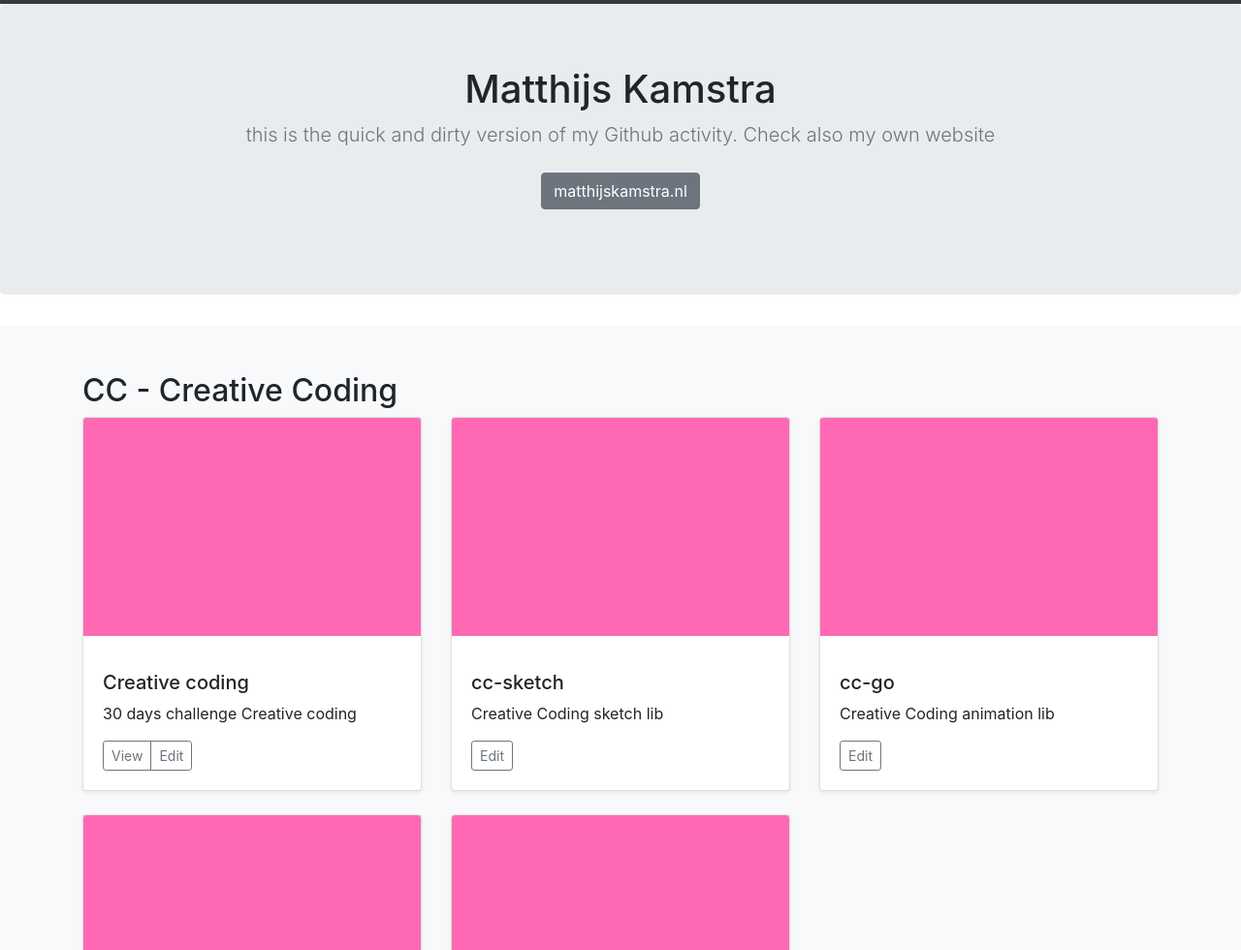
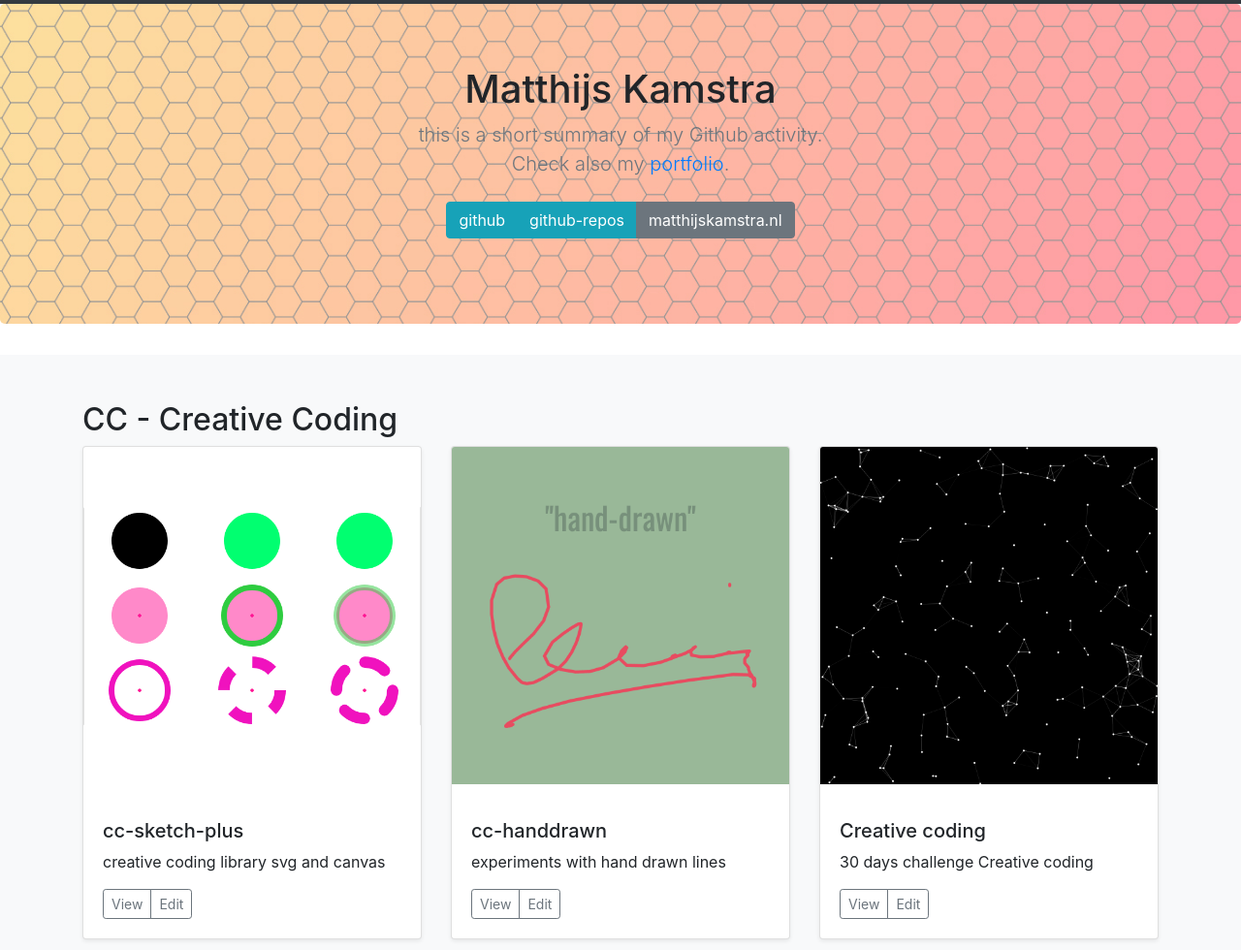
Before and after one commit to MatthijsKamstra/matthijskamstra.github.io, a plain HTML site: page index.html in a window 1280 px wide. Shown: the part 52-1032 px from the top of the page at 97% size. Drawn offline with nearby package versions, Linux system fonts and the light colour scheme.

Commit message:
update some new projects

```diff
--- a/index.html
+++ b/index.html
@@ -19,11 +19,21 @@
 	<link rel="stylesheet" href="https://stackpath.bootstrapcdn.com/bootstrap/4.3.1/css/bootstrap.min.css" integrity="sha384-ggOyR0iXCbMQv3Xipma34MD+dH/1fQ784/j6cY/iJTQUOhcWr7x9JvoRxT2MZw1T" crossorigin="anonymous">
 
 	<!-- font awesome -->
-
 	<link rel="stylesheet" href="https://use.fontawesome.com/releases/v5.7.2/css/all.css" integrity="sha384-fnmOCqbTlWIlj8LyTjo7mOUStjsKC4pOpQbqyi7RrhN7udi9RwhKkMHpvLbHG9Sr" crossorigin="anonymous">
 
 
 	<title>Matthijs Kamstra aka [mck] :: Unicorn</title>
+
+
+	<style>
+		.jumbotron{
+			background-image: url('img/bg_lite.jpg');
+			background-repeat: no-repeat;
+			background-size: cover;
+		}
+
+		.
+	</style>
 </head>
 
 <body>
@@ -76,9 +86,14 @@
 		<section class="jumbotron text-center">
 			<div class="container">
 				<h1 class="jumbotron-heading">Matthijs Kamstra</h1>
-				<p class="lead text-muted">this is the quick and dirty version of my Github activity. Check also my own website</p>
+				<p class="lead text-muted">this is a short summary of my Github activity.<br>Check also my <a href="http://www.matthijskamstra.nl" target="_blank">portfolio</a>.</p>
 				<p>
-					<a href="http://www.matthijskamstra.nl" class="btn btn-secondary my-2" target="_blank">matthijskamstra.nl</a>
+					<div class="btn-group">
+						<a href="https://github.com/MatthijsKamstra" class="btn btn-info my-2" target="_blank">github</a>
+						<a href="https://github.com/MatthijsKamstra?tab=repositories" class="btn btn-info my-2" target="_blank">github-repos</a>
+
+						<a href="https://www.matthijskamstra.nl" class="btn btn-secondary my-2" target="_blank">matthijskamstra.nl</a>
+					</div>
 				</p>
 			</div>
 		</section>
@@ -91,11 +106,69 @@
 				<div class="row">
 					<div class="col-md-4">
 						<div class="card mb-4 shadow-sm">
+							<!--
 							<svg class="bd-placeholder-img card-img-top" width="100%" height="225" xmlns="http://www.w3.org/2000/svg"
 								preserveAspectRatio="xMidYMid slice" focusable="false" role="img" aria-label="Placeholder: Thumbnail">
 								<title>Placeholder</title>
 								<rect width="100%" height="100%" fill="#ff69b4"></rect>
 							</svg>
+						-->
+							<img src="img/cc-sketcher.png" class="bd-placeholder-img card-img-top" >
+
+							<div class="card-body">
+								<p class="card-text">
+									<h5>cc-sketch-plus</h5>
+								creative coding library svg and canvas</p>
+								<div class="d-flex justify-content-between align-items-center">
+									<div class="btn-group">
+										<a href="https://matthijskamstra.github.io/cc-sketch-plus/" class="btn btn-sm btn-outline-secondary">View</a>
+										<a href="https://github.com/MatthijsKamstra/cc-sketch-plus" class="btn btn-sm btn-outline-secondary">Edit</a>
+
+									</div>
+								</div>
+							</div>
+						</div><!-- /.card -->
+					</div><!-- /.col-md-4 -->
+
+
+					<div class="col-md-4">
+						<div class="card mb-4 shadow-sm">
+							<!--
+							<svg class="bd-placeholder-img card-img-top" width="100%" height="225" xmlns="http://www.w3.org/2000/svg"
+								preserveAspectRatio="xMidYMid slice" focusable="false" role="img" aria-label="Placeholder: Thumbnail">
+								<title>Placeholder</title>
+								<rect width="100%" height="100%" fill="#ff69b4"></rect>
+							</svg>
+						-->
+							<img src="img/CC-handdrawn.jpg" class="bd-placeholder-img card-img-top" >
+
+							<div class="card-body">
+								<p class="card-text">
+									<h5>cc-handdrawn</h5>
+								experiments with hand drawn lines</p>
+								<div class="d-flex justify-content-between align-items-center">
+									<div class="btn-group">
+										<a href="https://matthijskamstra.github.io/cc-handdrawn/" class="btn btn-sm btn-outline-secondary">View</a>
+										<a href="https://github.com/MatthijsKamstra/cc-handdrawn" class="btn btn-sm btn-outline-secondary">Edit</a>
+									</div>
+								</div>
+							</div>
+						</div><!-- /.card -->
+					</div><!-- /.col-md-4 -->
+
+
+
+					<div class="col-md-4">
+						<div class="card mb-4 shadow-sm">
+							<!--
+							<svg class="bd-placeholder-img card-img-top" width="100%" height="225" xmlns="http://www.w3.org/2000/svg"
+								preserveAspectRatio="xMidYMid slice" focusable="false" role="img" aria-label="Placeholder: Thumbnail">
+								<title>Placeholder</title>
+								<rect width="100%" height="100%" fill="#ff69b4"></rect>
+							</svg>
+						-->
+							<img src="img/cc-creativecoding.jpg" class="bd-placeholder-img card-img-top" >
+
 							<div class="card-body">
 								<p class="card-text">
 									<h5>Creative coding</h5>
@@ -110,13 +183,42 @@
 						</div><!-- /.card -->
 					</div><!-- /.col-md-4 -->
 
+
 					<div class="col-md-4">
 						<div class="card mb-4 shadow-sm">
+							<!--
 							<svg class="bd-placeholder-img card-img-top" width="100%" height="225" xmlns="http://www.w3.org/2000/svg"
 								preserveAspectRatio="xMidYMid slice" focusable="false" role="img" aria-label="Placeholder: Thumbnail">
 								<title>Placeholder</title>
 								<rect width="100%" height="100%" fill="#ff69b4"></rect>
 							</svg>
+						-->
+							<img src="img/ccquote.jpeg" class="bd-placeholder-img card-img-top" >
+
+							<div class="card-body">
+								<p class="card-text">
+									<h5>cc quote</h5>
+								quick quote generator</p>
+								<div class="d-flex justify-content-between align-items-center">
+									<div class="btn-group">
+										<a href="https://matthijskamstra.github.io/cc-quote/" class="btn btn-sm btn-outline-secondary">View</a>
+										<a href="https://github.com/MatthijsKamstra/cc-quote" class="btn btn-sm btn-outline-secondary">Edit</a>
+									</div>
+								</div>
+							</div>
+						</div><!-- /.card -->
+					</div><!-- /.col-md-4 -->
+
+					<div class="col-md-4">
+						<div class="card mb-4 shadow-sm">
+							<!--
+							<svg class="bd-placeholder-img card-img-top" width="100%" height="225" xmlns="http://www.w3.org/2000/svg"
+								preserveAspectRatio="xMidYMid slice" focusable="false" role="img" aria-label="Placeholder: Thumbnail">
+								<title>Placeholder</title>
+								<rect width="100%" height="100%" fill="#ff69b4"></rect>
+							</svg>
+							-->
+							<img src="img/cc-sketch.jpg" class="bd-placeholder-img card-img-top" >
 							<div class="card-body">
 								<p class="card-text">
 									<h5>cc-sketch</h5>
@@ -133,11 +235,14 @@
 
 					<div class="col-md-4">
 						<div class="card mb-4 shadow-sm">
+							<!--
 							<svg class="bd-placeholder-img card-img-top" width="100%" height="225" xmlns="http://www.w3.org/2000/svg"
 								preserveAspectRatio="xMidYMid slice" focusable="false" role="img" aria-label="Placeholder: Thumbnail">
 								<title>Placeholder</title>
 								<rect width="100%" height="100%" fill="#ff69b4"></rect>
 							</svg>
+							-->
+							<img src="img/cc-go.jpg" class="bd-placeholder-img card-img-top" >
 							<div class="card-body">
 								<p class="card-text">
 									<h5>cc-go</h5>
```
Also changed, not shown: img/CC-handdrawn.jpg (added), img/bg.jpeg (added), img/bg_dark.jpeg (added), img/bg_dark.jpg (added), img/bg_lite.jpg (added), img/cc-creativecoding.jpg (added), img/cc-go.jpg (added), img/cc-sketch.jpg (added), img/cc-sketcher.png (added), img/cc038-1552125552701.jpeg (deleted), img/cc050-1552125319139.jpeg (deleted), img/cc051a-1552125244694.jpeg, img/ccquote.jpeg (added).
